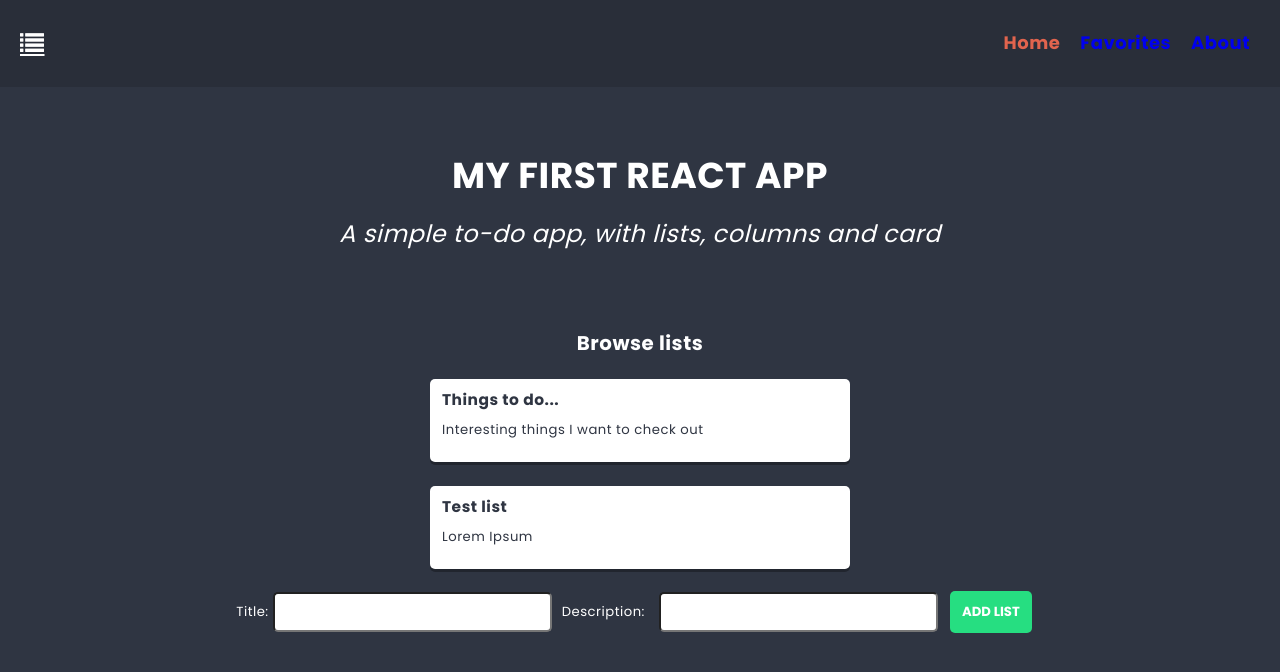
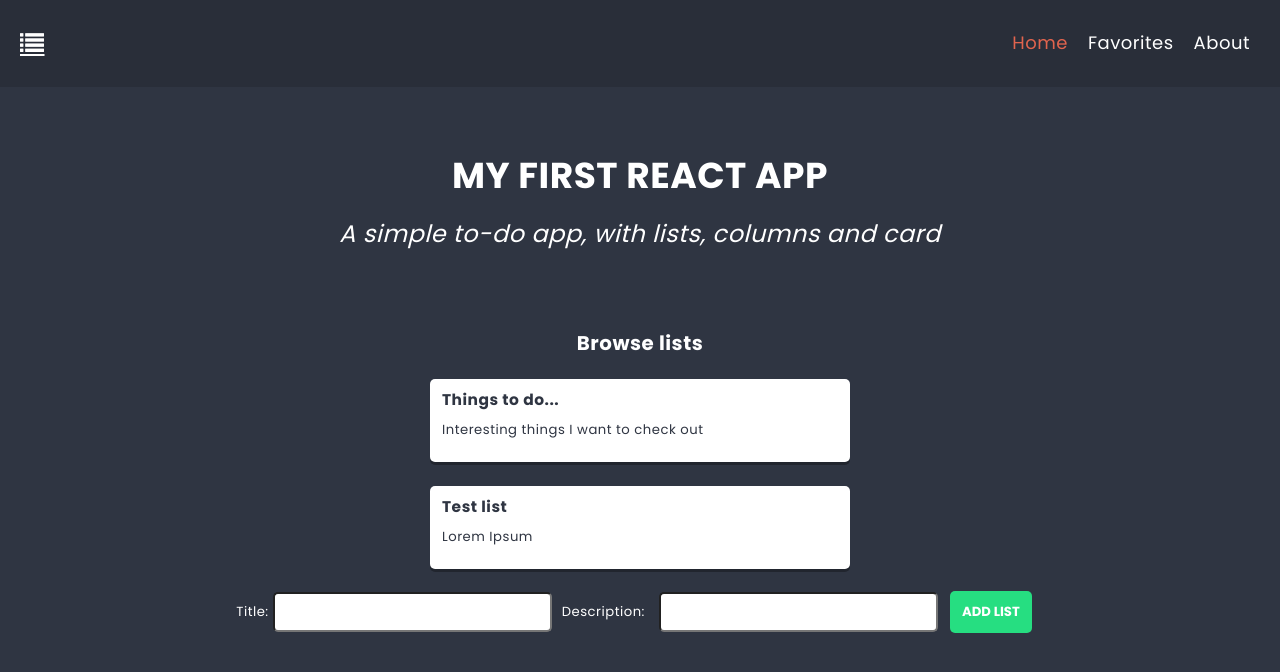
Before and after one commit to SlawekD86/ReactApp, a React (Create React App) app: page / in a window 1280 px wide. Shown: the top 672 px of the page. Built offline with nearby package versions, Linux system fonts and the light colour scheme.

Commit message:
fix found & nav

```diff
--- a/package.json
+++ b/package.json
@@ -6,10 +6,11 @@
     "@testing-library/jest-dom": "^5.16.5",
     "@testing-library/react": "^8.0.0",
     "@testing-library/user-event": "^13.5.0",
+    "clsx": "^1.2.1",
     "font-awesome": "^4.7.0",
     "react": "^18.2.0",
     "react-dom": "^18.2.0",
-    "react-redux": "^7.2.5",
+    "react-redux": "^8.0.5",
     "react-router-dom": "^6.0.1",
     "react-scripts": "5.0.1",
     "redux": "^4.2.0",
--- a/src/components/About/About.js
+++ b/src/components/About/About.js
@@ -1,11 +1,10 @@
-import  PageTitle  from '../PageTitle/PageTitle';
-const About = () => {
-  return (
-    <div>
-      <PageTitle>ABOUT</PageTitle>
-      <p>Lorem Ipsum</p>
-    </div>
-  );
-};
+import PageTitle from '../PageTitle/PageTitle';
+const About = () => (
+  <div>
+    <PageTitle>About</PageTitle>
+    <p>Lorem Ipsum</p>
+  </div>
+);
+
 
 export default About;
--- a/src/components/Favorite/Favorite.js
+++ b/src/components/Favorite/Favorite.js
@@ -1,12 +1,10 @@
 import PageTitle from '../PageTitle/PageTitle';
 
-const Favorite = () => {
-  return (
-    <div>
-      <PageTitle>Favorite</PageTitle>
-      <p>Lorem Ipsum</p>
-    </div>
-  );
-};
+const Favorite = () => (
+  <div>
+    <PageTitle>Favorite</PageTitle>
+    <p>Lorem Ipsum</p>
+  </div>
+);
 
 export default Favorite;
--- a/src/components/NavBar/NavBar.js
+++ b/src/components/NavBar/NavBar.js
@@ -8,7 +8,7 @@ const NavBar = () => {
       <div className={styles.navContainer}>
         <div className={styles.navWrapper}>
           <div className={styles.navIcon}>
-            <a href="/" aria-label="menu" className="fa fa-list"></a>
+            <a href="/" className="fa fa-list"> </a>
           </div>
           <div className={styles.navList}>
             <ul>
--- a/src/components/NavBar/NavBar.module.scss
+++ b/src/components/NavBar/NavBar.module.scss
@@ -31,10 +31,10 @@ nav {
     text-decoration: none;
     font-size: 18px;
     padding: 0 10px;
-    font-weight: 800;
+    font-weight: 100px;
+    color: #fff;
+  }
+  .linkActive {
+    color: $color-warning;
   }
 }
-
-.linkActive {
-  color: $color-warning;
-}
--- a/src/components/PageNotFound/404.js
+++ b/src/components/PageNotFound/404.js
@@ -4,7 +4,7 @@ const NotFound = () => {
   return (
     <div className={styles.NotFoundContainer}>
       <h1 className={styles.NotFoundError}>404</h1>
-      <p className={styles.NotFound}>PAGE NOT FOUND</p>
+      <p className={styles.NotFound}>Page Not Found</p>
     </div>
   );
 };
--- a/src/components/PageNotFound/404.module.scss
+++ b/src/components/PageNotFound/404.module.scss
@@ -8,6 +8,7 @@
 .NotFound {
     text-align: center;
     font-size: 24px;
+    text-transform: uppercase;
 }
 
 .NotFoundIcon {
--- a/src/components/PageTitle/PageTitle.js
+++ b/src/components/PageTitle/PageTitle.js
@@ -1,7 +1,7 @@
 import styles from './PageTitle.module.scss';
 
-const PageTitle = (props) => {
-  return <h2 className={styles.title}>{props.children}</h2>;
+const PageTitle = ({ children }) => {
+  return <h2 className={styles.title}>{children}</h2>;
 };
 
 export default PageTitle;
```
Also changed, not shown: src/components/Home/Home.js (+5 -6 lines), 1 other file (tests, documents, lock files or other folders).
